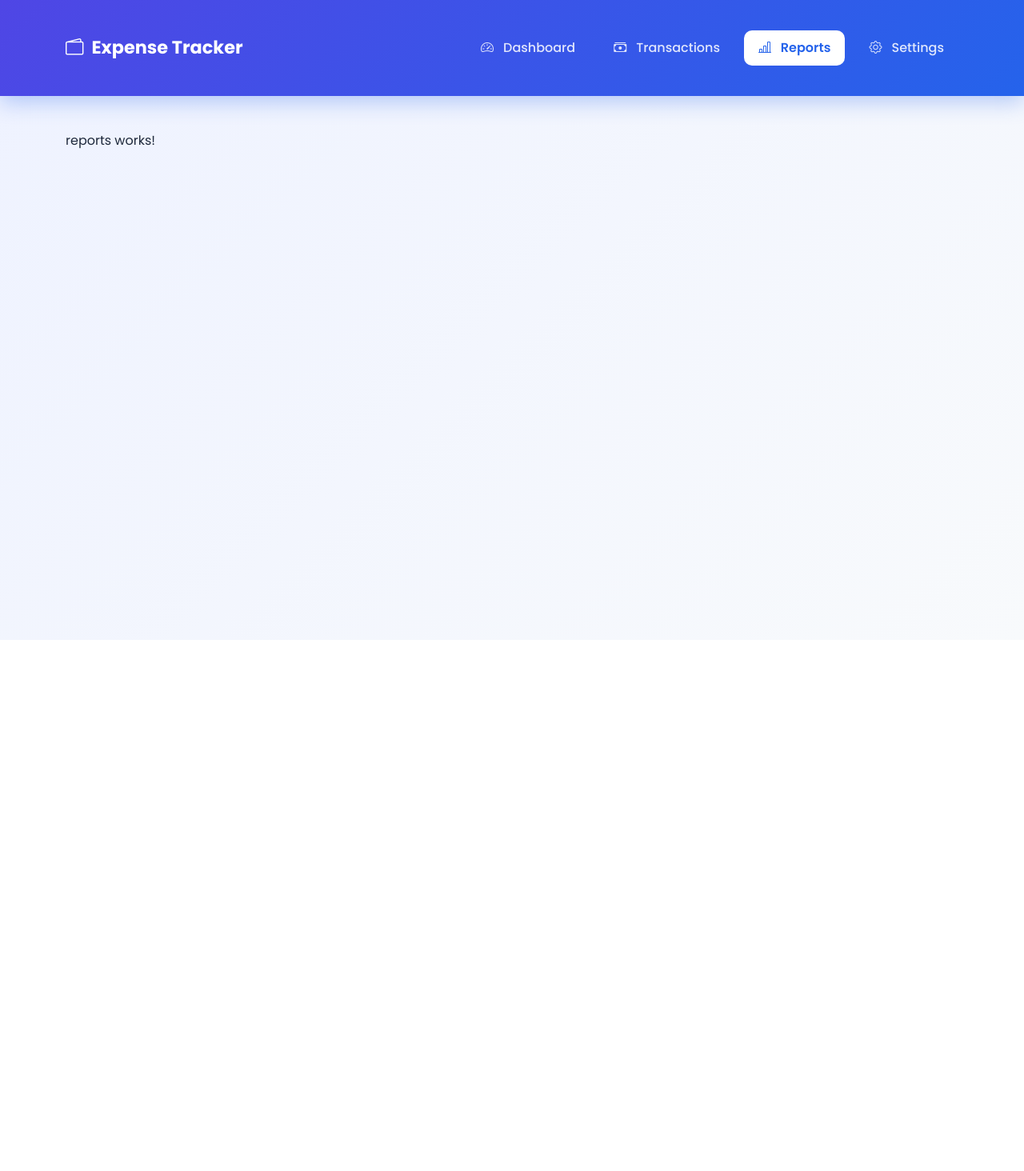
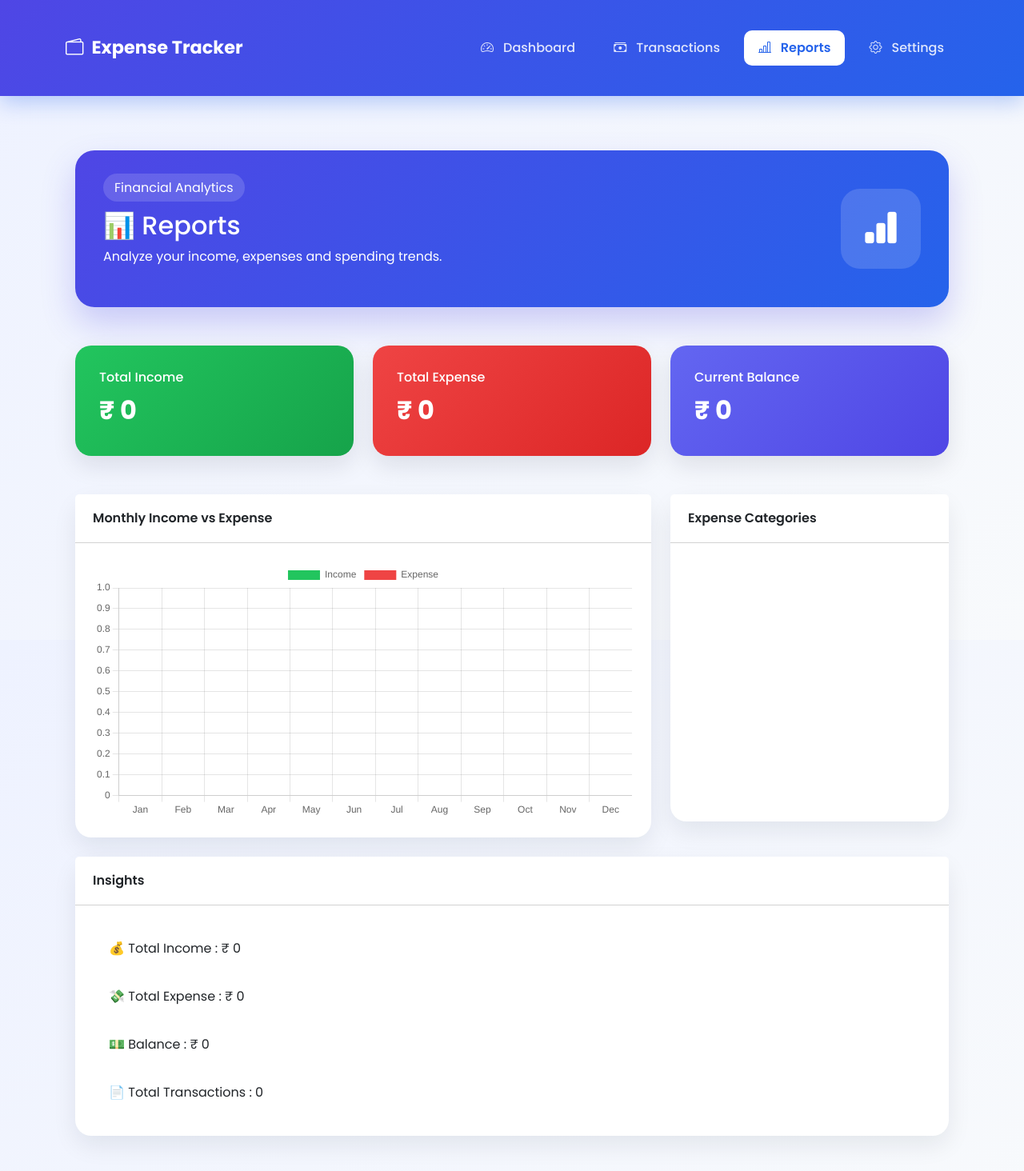
Before and after one commit to Rinshad700/expense-tracker-angular, an Angular app: page /reports in a window 1280 px wide. Shown: the whole page at 80% size. Before the commit the page ends 800 px from the top, so only its background shows below. Built offline with nearby package versions, Linux system fonts and the light colour scheme.

Commit message:
add reports components

```diff
--- a/src/app/pages/reports/reports.css
+++ b/src/app/pages/reports/reports.css
@@ -0,0 +1,92 @@
+.report-hero{
+    background:linear-gradient(135deg,#4f46e5,#2563eb);
+    color:#fff;
+    border-radius:24px;
+    padding:35px;
+    display:flex;
+    justify-content:space-between;
+    align-items:center;
+    box-shadow:0 20px 40px rgba(79,70,229,.25);
+}
+
+.hero-tag{
+    background:rgba(255,255,255,.15);
+    padding:6px 14px;
+    border-radius:20px;
+}
+
+.hero-icon{
+    width:100px;
+    height:100px;
+    border-radius:24px;
+    background:rgba(255,255,255,.15);
+    display:flex;
+    justify-content:center;
+    align-items:center;
+    font-size:45px;
+}
+
+.summary-card{
+    color:white;
+    padding:30px;
+    border-radius:20px;
+    box-shadow:0 12px 30px rgba(15,23,42,.1);
+    transition:.3s;
+}
+
+.summary-card:hover{
+    transform:translateY(-8px);
+}
+
+.income{
+    background:linear-gradient(135deg,#22c55e,#16a34a);
+}
+
+.expense{
+    background:linear-gradient(135deg,#ef4444,#dc2626);
+}
+
+.balance{
+    background:linear-gradient(135deg,#6366f1,#4f46e5);
+}
+
+.summary-card h2{
+    margin-top:12px;
+    font-weight:700;
+}
+
+.card{
+    border:none;
+    border-radius:20px;
+    box-shadow:0 12px 30px rgba(15,23,42,.08);
+}
+
+.card-header{
+    background:white;
+    font-weight:600;
+    padding:18px 22px;
+}
+
+.card-body{
+    padding:24px;
+}
+
+canvas{
+    width:100% !important;
+    max-height:320px;
+}
+
+.list-group-item{
+    border:none;
+    padding:18px;
+}
+
+@media(max-width:768px){
+
+    .report-hero{
+        flex-direction:column;
+        text-align:center;
+        gap:20px;
+    }
+
+}
--- a/src/app/pages/reports/reports.html
+++ b/src/app/pages/reports/reports.html
@@ -1 +1,151 @@
-<p>reports works!</p>
+<div class="container py-4">
+
+    <!-- Header -->
+    <div class="report-hero">
+
+        <div>
+
+            <span class="hero-tag">
+                Financial Analytics
+            </span>
+
+            <h2 class="mt-3">
+                📊 Reports
+            </h2>
+
+            <p>
+                Analyze your income, expenses and spending trends.
+            </p>
+
+        </div>
+
+        <div class="hero-icon">
+
+            <i class="bi bi-bar-chart-fill"></i>
+
+        </div>
+
+    </div>
+
+    <!-- Summary Cards -->
+    <div class="row mt-4 g-4">
+
+        <div class="col-md-4">
+
+            <div class="summary-card income">
+
+                <h6>Total Income</h6>
+
+                <h2>₹ {{ totalIncome | number:'1.0-2' }}</h2>
+
+            </div>
+
+        </div>
+
+        <div class="col-md-4">
+
+            <div class="summary-card expense">
+
+                <h6>Total Expense</h6>
+
+                <h2>₹ {{ totalExpense | number:'1.0-2' }}</h2>
+
+            </div>
+
+        </div>
+
+        <div class="col-md-4">
+
+            <div class="summary-card balance">
+
+                <h6>Current Balance</h6>
+
+                <h2>₹ {{ balance | number:'1.0-2' }}</h2>
+
+            </div>
+
+        </div>
+
+    </div>
+
+    <!-- Charts -->
+    <div class="row mt-4 g-4">
+
+        <div class="col-lg-8">
+
+            <div class="card">
+
+                <div class="card-header">
+                    Monthly Income vs Expense
+                </div>
+
+                <div class="card-body">
+
+                    <canvas id="barChart"></canvas>
+
+                </div>
+
+            </div>
+
+        </div>
+
+        <div class="col-lg-4">
+
+            <div class="card">
+
+                <div class="card-header">
+                    Expense Categories
+                </div>
+
+                <div class="card-body">
+
+                    <canvas id="pieChart"></canvas>
+
+                </div>
+
+            </div>
+
+        </div>
+
+    </div>
+
+    <!-- Insights -->
+    <div class="card mt-4">
+
+        <div class="card-header">
+
+            Insights
+
+        </div>
+
+        <div class="card-body">
+
+           <ul class="list-group list-group-flush">
+
+    <li class="list-group-item">
+        💰 Total Income :
+        ₹ {{ totalIncome | number:'1.0-2' }}
+    </li>
+
+    <li class="list-group-item">
+        💸 Total Expense :
+        ₹ {{ totalExpense | number:'1.0-2' }}
+    </li>
+
+    <li class="list-group-item">
+        💵 Balance :
+        ₹ {{ balance | number:'1.0-2' }}
+    </li>
+
+    <li class="list-group-item">
+        📄 Total Transactions :
+        {{ transactions.length }}
+    </li>
+
+</ul>
+
+        </div>
+
+    </div>
+
+</div>
--- a/src/app/pages/reports/reports.ts
+++ b/src/app/pages/reports/reports.ts
@@ -1,5 +1,9 @@
-import { Component } from '@angular/core';
+import { Component, OnInit, AfterViewInit } from '@angular/core';
 import { CommonModule } from '@angular/common';
+import { Chart } from 'chart.js/auto';
+
+import { TransactionService } from '../../services/transaction.service';
+import { Transaction } from '../../models/transaction';
 
 @Component({
   selector: 'app-reports',
@@ -8,6 +12,161 @@ import { CommonModule } from '@angular/common';
   templateUrl: './reports.html',
   styleUrl: './reports.css'
 })
-export class ReportsComponent {
+export class ReportsComponent implements OnInit, AfterViewInit {
+
+  transactions: Transaction[] = [];
+
+  totalIncome = 0;
+  totalExpense = 0;
+  balance = 0;
+
+  barChart!: Chart;
+  pieChart!: Chart;
+
+  constructor(private transactionService: TransactionService) {}
+
+  ngOnInit(): void {
+
+    this.transactionService.transactions$.subscribe(data => {
+
+      this.transactions = data;
+
+      this.calculateSummary();
+
+      // Update charts only after they have been created
+      if (this.barChart) {
+        this.loadBarChart();
+      }
+
+      if (this.pieChart) {
+        this.loadPieChart();
+      }
+
+    });
+
+  }
+
+  ngAfterViewInit(): void {
+
+    this.loadBarChart();
+
+    this.loadPieChart();
+
+  }
+
+  calculateSummary(): void {
+
+    this.totalIncome = this.transactions
+      .filter(t => t.type === 'income')
+      .reduce((sum, t) => sum + t.amount, 0);
+
+    this.totalExpense = this.transactions
+      .filter(t => t.type === 'expense')
+      .reduce((sum, t) => sum + t.amount, 0);
+
+    this.balance = this.totalIncome - this.totalExpense;
+
+  }
+
+  loadBarChart(): void {
+
+    if (this.barChart) {
+      this.barChart.destroy();
+    }
+
+    const income = new Array(12).fill(0);
+    const expense = new Array(12).fill(0);
+
+    this.transactions.forEach(t => {
+
+      const month = new Date(t.date).getMonth();
+
+      if (t.type === 'income') {
+        income[month] += t.amount;
+      } else {
+        expense[month] += t.amount;
+      }
+
+    });
+
+    this.barChart = new Chart('barChart', {
+
+      type: 'bar',
+
+      data: {
+
+        labels: ['Jan','Feb','Mar','Apr','May','Jun','Jul','Aug','Sep','Oct','Nov','Dec'],
+
+        datasets: [
+          {
+            label: 'Income',
+            data: income,
+            backgroundColor: '#22c55e'
+          },
+          {
+            label: 'Expense',
+            data: expense,
+            backgroundColor: '#ef4444'
+          }
+        ]
+
+      },
+
+      options: {
+        responsive: true
+      }
+
+    });
+
+  }
+
+  loadPieChart(): void {
+
+    if (this.pieChart) {
+      this.pieChart.destroy();
+    }
+
+    const categories: { [key: string]: number } = {};
+
+    this.transactions
+      .filter(t => t.type === 'expense')
+      .forEach(t => {
+
+        categories[t.category] =
+          (categories[t.category] || 0) + t.amount;
+
+      });
+
+    this.pieChart = new Chart('pieChart', {
+
+      type: 'pie',
+
+      data: {
+
+        labels: Object.keys(categories),
+
+        datasets: [{
+          data: Object.values(categories),
+          backgroundColor: [
+            '#6366f1',
+            '#22c55e',
+            '#ef4444',
+            '#f59e0b',
+            '#06b6d4',
+            '#8b5cf6',
+            '#ec4899',
+            '#14b8a6'
+          ]
+        }]
+
+      },
+
+      options: {
+        responsive: true
+      }
+
+    });
+
+  }
 
 }
--- a/src/app/pages/transactions/transactions.ts
+++ b/src/app/pages/transactions/transactions.ts
@@ -44,7 +44,9 @@ export class TransactionsComponent implements OnInit {
     'Medical',
     'Entertainment',
     'Utilities',
-    'Other'
+    'Other',
+    'SIP',
+    'Petrol'
   ];
 
   constructor(private service: TransactionService) {}
```
